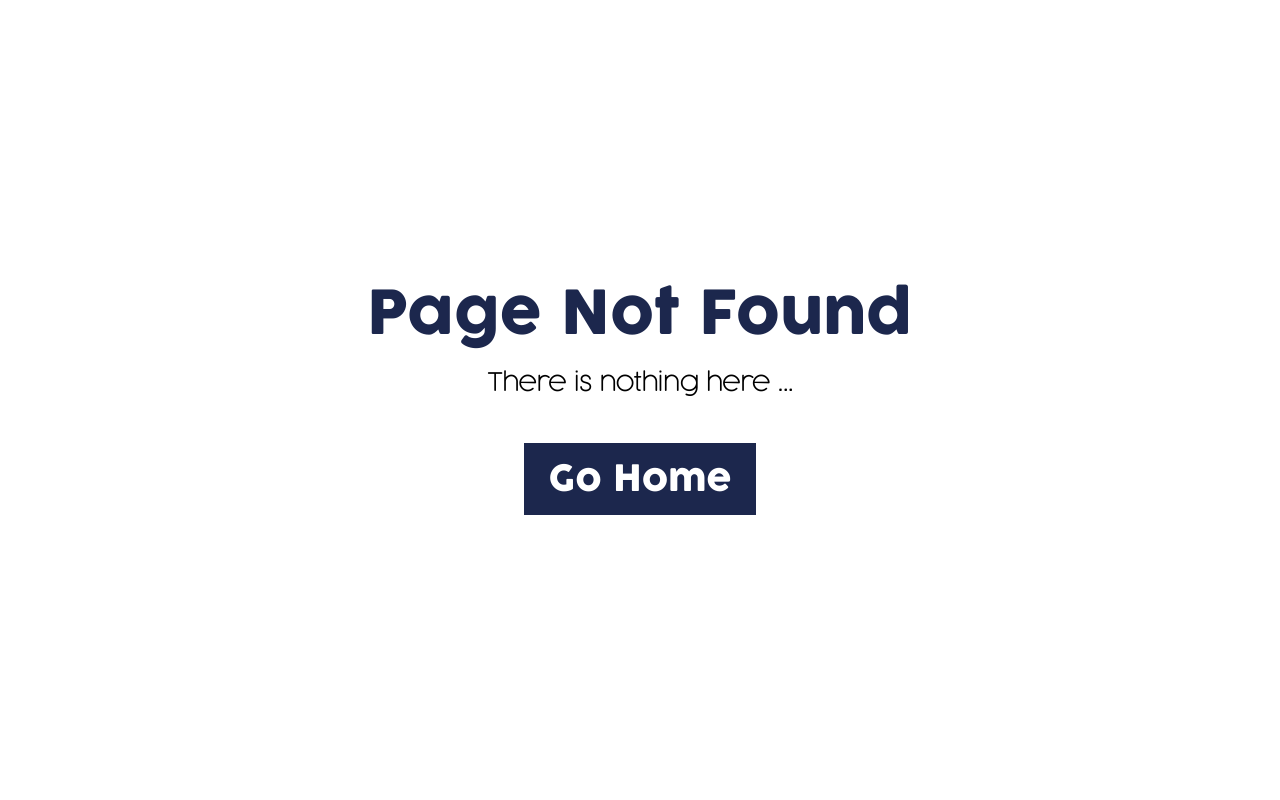
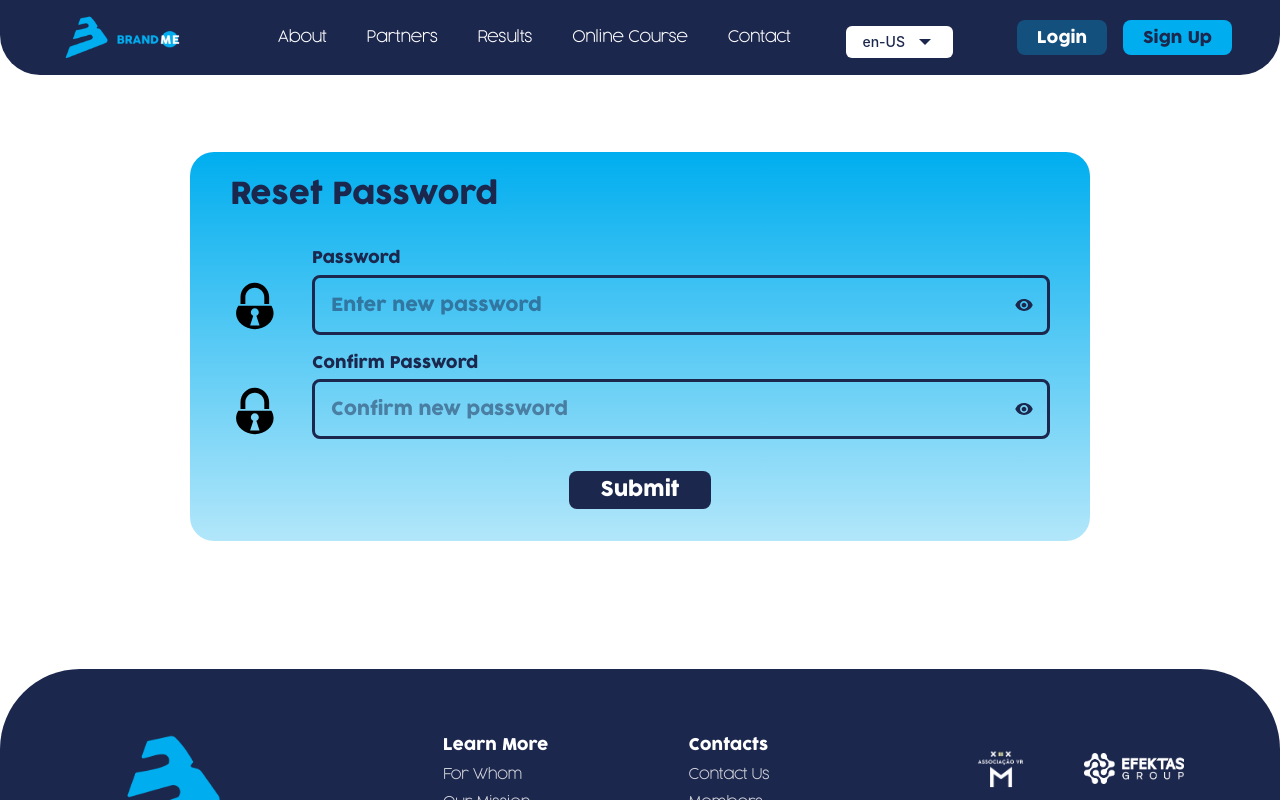
Before and after one commit to Valuegate/Brand-me, a Next.js app: page /reset-password/1/1 in a window 1280 px wide. Before the commit this address had no page. Shown: the top 800 px of the page. Built offline with nearby package versions, Linux system fonts and the light colour scheme.

Commit message:
working on rest password

```diff
--- a/package.json
+++ b/package.json
@@ -21,7 +21,7 @@
     "@types/axios": "^0.14.0",
     "@types/emoji-mart": "^3.0.14",
     "@types/react-select": "^5.0.1",
-    "axios": "^1.6.8",
+    "axios": "^1.7.2",
     "core-js": "^3.37.1",
     "emoji-mart": "^5.6.0",
     "emoji-picker-react": "^4.9.3",
--- /dev/null
+++ b/src/app/reset-password/[uidb64]/[token]/page.tsx
@@ -0,0 +1,105 @@
+// pages/reset-password/[uidb64]/[token].tsx
+"use client";
+
+import React, { useState, useEffect, FC } from "react";
+import { useRouter } from "next/navigation";
+import axios from "axios";
+import { GiPadlock } from "react-icons/gi";
+import Footer from "@/components/resuable/Footer/Footer";
+import InputComponent from "@/components/resuable/InputComponent";
+import NavBar from "@/components/resuable/NavBar/NavBar";
+
+const ResetPassword:FC<{params:any}> = ({params}) => {
+  const [password, setPassword] = useState<string>("");
+  const [confirmPassword, setConfirmPassword] = useState<string>("");
+  const [message, setMessage] = useState<string>("");
+  const { uidb64, token } = params;
+
+  useEffect(() => {
+    if (!uidb64 || !token) {
+      setMessage("Invalid link. Please request a new password reset link.");
+    }
+  }, [uidb64, token]);
+
+  const handleSubmit = async () => {
+    if (password !== confirmPassword) {
+      setMessage("Passwords do not match");
+      return;
+    }
+
+    try {
+      const response = await axios.post('https://brandme-2.onrender.com/api/accounts/set-new-password/', {
+        password,
+        confirm_password: confirmPassword,
+        uidb64,
+        token
+      });
+      setMessage(response.data.message);
+    } catch (error) {
+      setMessage("Error resetting password. Ensure all fields have at least 6 characters.");
+    }
+  };
+
+  return (
+    <div className="bg-white">
+      <div className="fixed z-10 top-0 left-0 right-0">
+        <NavBar index={-1} />
+      </div>
+      <div className="h-32" />
+      <div className="px-32 md:px-[5%] flex flex-col items-center">
+        <div className="mt-6 w-[900px] md:w-full bg-gradient-to-b from-light-blue to-light-blue-30 rounded-3xl">
+          <div className="px-10 md:px-5 py-[2rem] md:py-10">
+            <h2 className="text-brand text-[30px] md:text-[24px] leading-[21.8px] font-cocogoose mb-4">
+              Reset Password
+            </h2>
+            <div className="flex items-center gap-8 mt-10">
+              <div className="mt-8 md:hidden">
+                <GiPadlock className="w-[50px] h-[50px]" />
+              </div>
+              <InputComponent
+                label="Password"
+                placeholder="Enter new password"
+                value={password}
+                width="w-full"
+                onChange={(e) => {
+                  setPassword(e.target.value);
+                }}
+                type={"password"}
+              />
+            </div>
+            <div className="flex items-center gap-8 mt-4">
+              <div className="mt-8 md:hidden">
+                <GiPadlock className="w-[50px] h-[50px]" />
+              </div>
+              <InputComponent
+                label="Confirm Password"
+                placeholder="Confirm new password"
+                value={confirmPassword}
+                width="w-full"
+                onChange={(e) => {
+                  setConfirmPassword(e.target.value);
+                }}
+                type={"password"}
+              />
+            </div>
+
+            <div className="flex items-center justify-center mt-8">
+              <button
+                onClick={handleSubmit}
+                className="text-white bg-brand px-8 md:w-full py-2 md:py-3 rounded-lg text-[20px] leading-[21.8px] font-cocogoose"
+              >
+                Submit
+              </button>
+            </div>
+            {message && (
+              <div className="mt-4 text-center text-red-500">{message}</div>
+            )}
+          </div>
+        </div>
+      </div>
+      <Footer />
+    </div>
+  );
+};
+
+export default ResetPassword;
--- a/src/components/forgot-password/ForgotPassword.tsx
+++ b/src/components/forgot-password/ForgotPassword.tsx
@@ -1,17 +1,26 @@
 "use client";
 
 import Link from "next/link";
-import React, {useState} from "react";
+import React, { useState } from "react";
 import { GiPadlock } from "react-icons/gi";
 import { TbMessage } from "react-icons/tb";
 import Footer from "../resuable/Footer/Footer";
 import InputComponent from "../resuable/InputComponent";
 import NavBar from "../resuable/NavBar/NavBar";
+import axios from "axios";
 
 const ForgotPassword = () => {
+  const [email, setEmail] = useState<string>("");
+  const [message, setMessage] = useState<string>("");
 
-  const [email, setEmail] = useState<string>("");
-
+  const handleSubmit = async () => {
+    try {
+      const response = await axios.post('https://brandme-2.onrender.com/api/accounts/password-reset/', { email });
+      setMessage(response.data.message);
+    } catch (error) {
+      setMessage('Error sending password reset email');
+    }
+  };
 
   return (
     <div className="bg-white">
@@ -35,7 +44,6 @@ const ForgotPassword = () => {
                 value={email}
                 width="w-full"
                 onChange={(e) => {
-
                   setEmail(e.target.value);
                 }}
                 type={"text"}
@@ -43,10 +51,16 @@ const ForgotPassword = () => {
             </div>
 
             <div className="flex items-center justify-center mt-8">
-              <button className="text-white bg-brand px-8 md:w-full py-2 md:py-3 rounded-lg text-[20px] leading-[21.8px] font-cocogoose">
+              <button
+                onClick={handleSubmit}
+                className="text-white bg-brand px-8 md:w-full py-2 md:py-3 rounded-lg text-[20px] leading-[21.8px] font-cocogoose"
+              >
                 Submit
               </button>
             </div>
+            {message && (
+              <div className="mt-4 text-center text-red-500">{message}</div>
+            )}
           </div>
         </div>
       </div>
```
Also changed, not shown: 1 other file (tests, documents, lock files or other folders).
